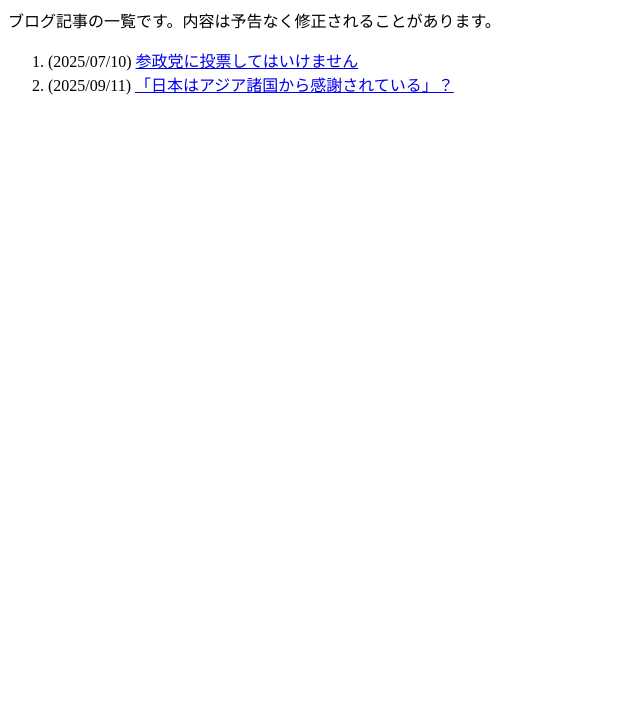
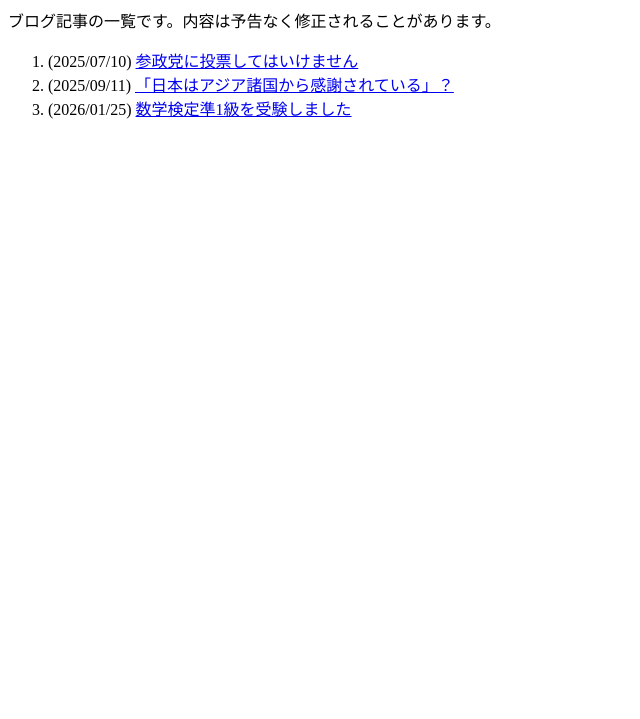
Before and after one commit to oyashirazu1912/web, a plain HTML site: page blog/index.html in a window 1280 px wide. Shown: the part 81-800 px from the top of the page, without its empty margins (0-640 px from the left). Drawn offline with Linux system fonts and the light colour scheme.

Commit message:
Update index.html

```diff
--- a/blog/index.html
+++ b/blog/index.html
@@ -28,6 +28,7 @@
 <ol>
 <li>(<time datetime="2025-07-10">2025/07/10</time>) <a href="20250710_the-party-of-do-it-yourself-is-anti-japanese-organization.html">参政党に投票してはいけません</a></li>
 <li>(<time datetime="2025-09-11">2025/09/11</time>) <a href="20250911_do-asian-countries-thank-to-japan.html">「日本はアジア諸国から感謝されている」？</a></li>
+<li>(<time datetime="2026-01-25">2026/01/25</time>) <a href="20260125_suken-j1.html">数学検定準1級を受験しました</a></li>
 </ol>
 
 </body>
```
